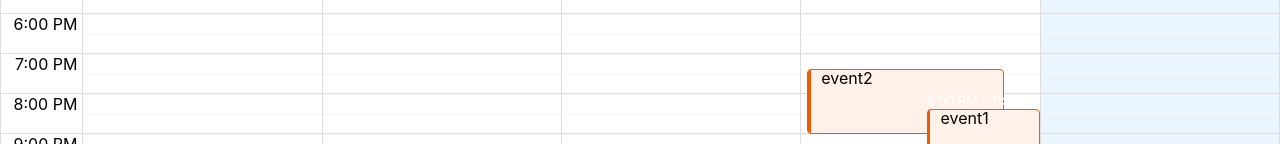
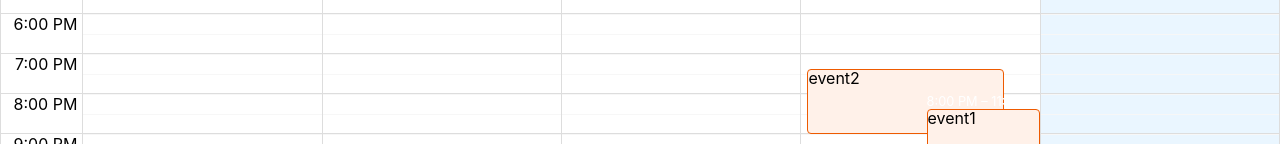
Before and after one commit to srikanthkyatham/react-big-calendar-app, a React (Create React App) app: page / in a window 1280 px wide. Shown: the part 808-952 px from the top of the page. Built offline with nearby package versions, Linux system fonts and the light colour scheme.

Commit message:
chore!: using hyphen in css classnames

```diff
--- a/src/EventComponent.tsx
+++ b/src/EventComponent.tsx
@@ -3,8 +3,8 @@ import { Event } from "react-big-calendar";
 const EventComponent = (props: Event) => {
   return (
     <div className="rectangle">
-      <div className="rectangle_side_bar" />
-      <div className="rectangle_content">{props.title}</div>
+      <div className="rectangle-side-bar" />
+      <div className="rectangle-content">{props.title}</div>
     </div>
   );
 };
--- a/src/bigcalendar.scss
+++ b/src/bigcalendar.scss
@@ -28,13 +28,13 @@
   height: 100%;
 }
 
-.rectangle_side_bar {
+.rectangle-side-bar {
   width: 3px;
   background: rgb(238, 90, 0);
   border-radius: 4px 0px 0px 4px;
 }
 
-.rectangle_content {
+.rectangle-content {
   padding-left: 10px;
   width: 100%
 }
```
